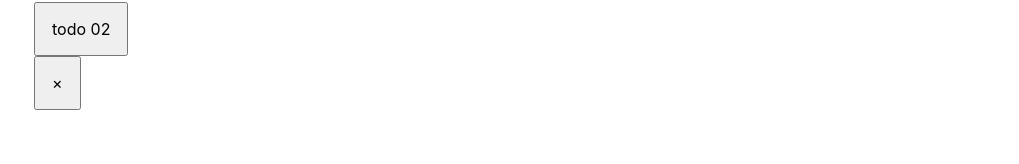
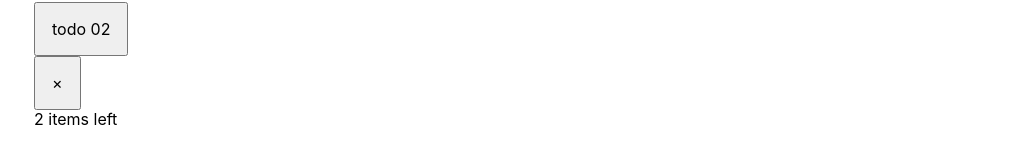
Before and after one commit to assembler-institute/reactjs-wish-list, a React (Create React App) app: page / in a window 1280 px wide. Shown: the part 284-448 px from the top of the page, without its empty margins (130-1149 px from the left). Built offline with nearby package versions, Linux system fonts and the light colour scheme.

Commit message:
Footer filter rendered

```diff
--- a/src/App.js
+++ b/src/App.js
@@ -104,7 +104,7 @@ class App extends Component {
         <TodoCreate handleAddTodo={this.addTodo} />
         <section>
           {content}
-          {/*<Footer count={todos.length} />*/}
+          {<Footer count={todos.length} />}
         </section>
       </main>
     );
--- a/src/components/Footer/Footer.js
+++ b/src/components/Footer/Footer.js
@@ -1 +1,19 @@
-export default function Footer() {}
+import React from "react";
+import TodoCounter from "../TodoCounter/TodoCounter";
+
+
+
+export default class Footer extends React.Component{
+        constructor(props){
+        super(props)
+
+         }
+        render (){
+            return(
+            <TodoCounter count={this.props.count} >
+            <button onClick="clearCompleteTodos"></button>
+            </TodoCounter>
+        )
+    }
+
+}
--- a/src/components/TodoCounter/TodoCounter.js
+++ b/src/components/TodoCounter/TodoCounter.js
@@ -1,23 +1,14 @@
-export default function TodoCounter() {}
-import "/TodoCounter.scss"
-
-class TodoCounter extends React.Component{
+import "./TodoCounter.scss"
+import React from "react"
+export default class TodoCounter extends React.Component{
     constructor(props){
         super(props)
-        this.state = {
-            itemsLeft: 0
-        }
-
-    }
-
-    updateCounter(){
-
     }
 
     render(){
         return (
         <label className="todo-counter">
-            Items left : {itemsLeft}
+            {this.props.count} items left
         </label>
         )
     }
```
